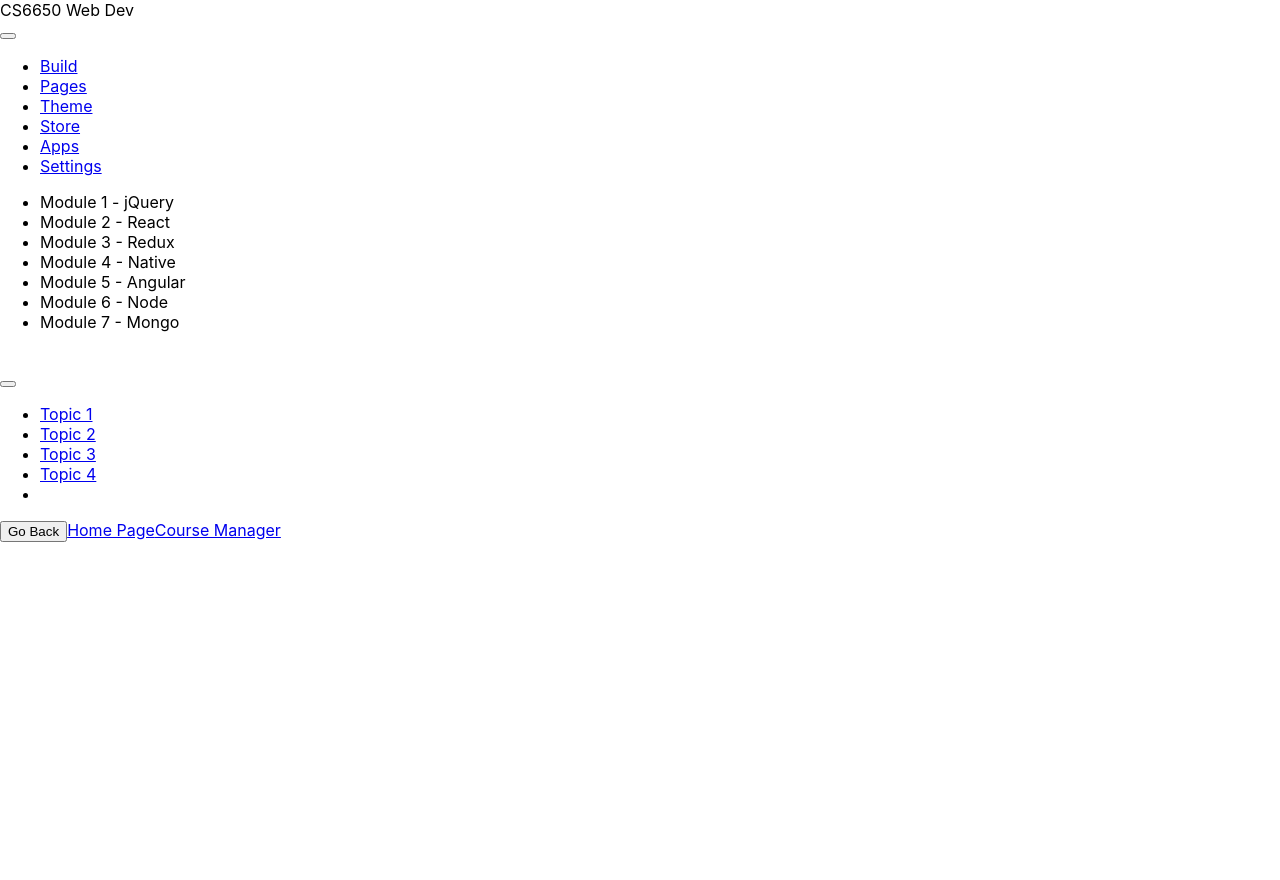
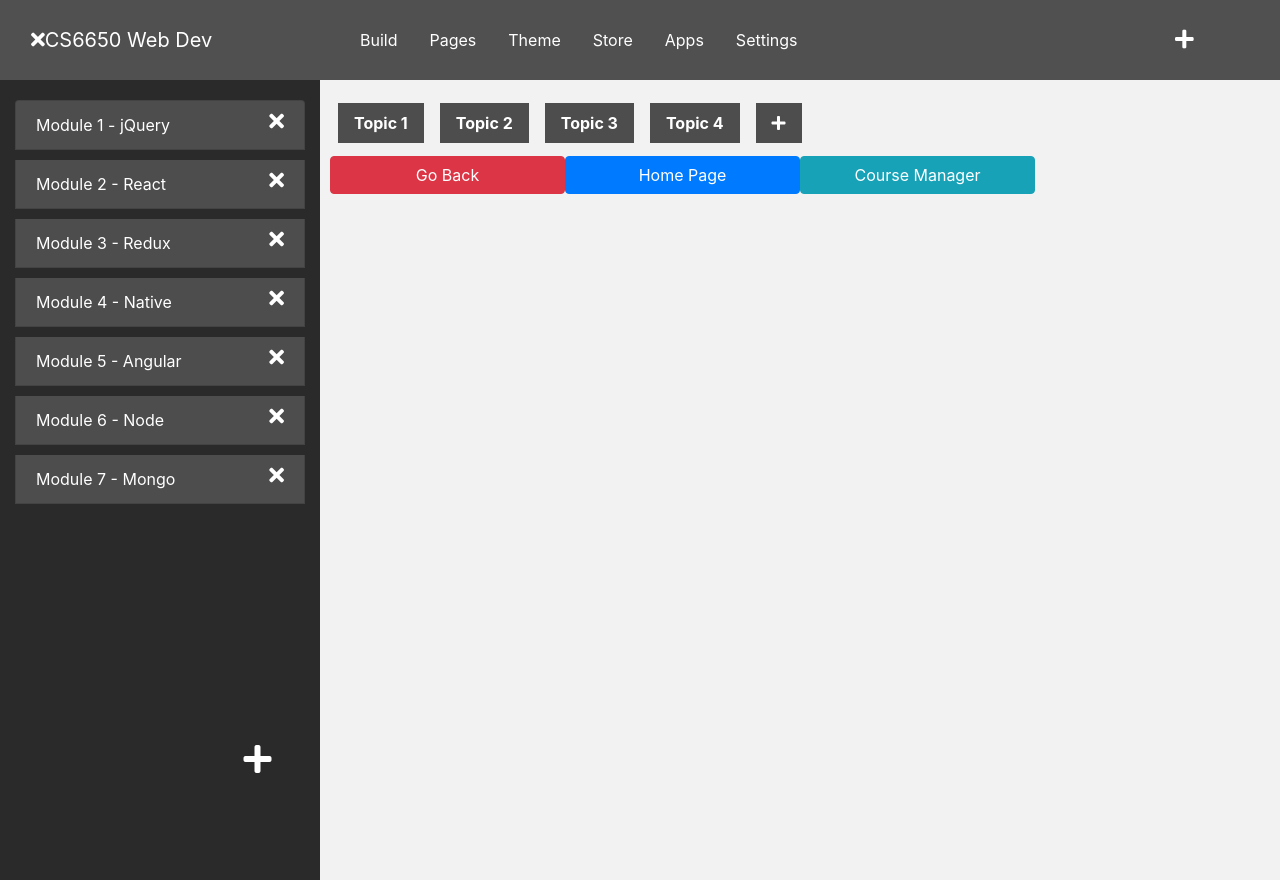
Before and after one commit to AilinShen/AilinShen-wbdv-sp21-01-ailin-shen-client-react, a React (Create React App) app: page /editor in a window 1280 px wide. Before the commit the page ends 800 px from the top, so only its background shows below. Built offline with nearby package versions, Linux system fonts and the light colour scheme.

Commit message:
styling files

```diff
--- a/public/index.html
+++ b/public/index.html
@@ -24,6 +24,7 @@
       work correctly both with client-side routing and a non-root public URL.
       Learn how to configure a non-root public URL by running `npm run build`.
     -->
+    <meta name="viewport" content="width=device-width, initial-scale=1.0">
     <title>React App</title>
   </head>
   <body>
--- a/src/index.css
+++ b/src/index.css
@@ -1,13 +1,130 @@
 body {
-  margin: 0;
-  font-family: -apple-system, BlinkMacSystemFont, 'Segoe UI', 'Roboto', 'Oxygen',
+    margin: 0;
+    font-family: -apple-system, BlinkMacSystemFont, 'Segoe UI', 'Roboto', 'Oxygen',
     'Ubuntu', 'Cantarell', 'Fira Sans', 'Droid Sans', 'Helvetica Neue',
     sans-serif;
-  -webkit-font-smoothing: antialiased;
-  -moz-osx-font-smoothing: grayscale;
+    -webkit-font-smoothing: antialiased;
+    -moz-osx-font-smoothing: grayscale;
 }
 
 code {
-  font-family: source-code-pro, Menlo, Monaco, Consolas, 'Courier New',
+    font-family: source-code-pro, Menlo, Monaco, Consolas, 'Courier New',
     monospace;
 }
+
+html, body, #root, .whole-page {
+    height: 100%;
+    width: 100%;
+    background-color: #f2f2f2;
+}
+
+
+
+.container-fluid {
+    height: 100%;
+    padding: 0px 0px;
+}
+
+.row {
+    margin: 5px 0px;
+}
+
+.color-me-white {
+    color: white;
+}
+
+.color-me-grey {
+    color: #2b2a2a;
+}
+
+.background-light-grey {
+    background-color: #515050;
+}
+
+.background-dark-grey {
+    background-color: #2b2a2a;
+}
+
+.background-dark-red {
+    background-color: #990000;
+}
+
+.operation-bar {
+    width: 90%;
+    height: 5%;
+    font-size: 18px;
+    font-weight: bold;
+    margin-left: 5%;
+    margin-right: 5%;
+}
+
+.course-tab {
+    background-color: white;
+    padding: 7px;
+    width: auto;
+    border-color: #a6a6a6;
+    border-style: solid;
+    border-width: 1px;
+    margin: 0% 5%;
+}
+
+.add-course-button {
+    position: fixed;
+    right: 5%;
+    bottom: 5%;
+}
+
+.cards-container {
+    margin: 1% 10%;
+}
+
+.card {
+    width: auto;
+    margin: 2% 1%;
+}
+
+.fixed-navbar {
+    position: fixed;
+    width: 100%;
+    z-index: 5;
+    top: 0;
+    height: 80px;
+}
+
+.main-page {
+    padding-top: 56px;
+    height: 100%;
+}
+
+.content-page {
+    height: 100%;
+    margin: 80px 0px 20px;
+}
+
+.bd-sidebar {
+    overflow-y: auto;
+    height: 100%;
+    padding-bottom: 2.5rem;
+}
+
+.module-tab {
+    background-color: #4d4d4d;
+    color: white;
+    margin: 5px;
+}
+
+.topic-pill {
+    background-color: #4d4d4d;
+    color: white;
+    margin: 8px;
+}
+
+.content-padding {
+    padding: 15px 10px;
+}
+
+.add-module-button {
+    position: fixed;
+    bottom: 2%;
+    left: 18%;
+}
--- a/src/index.js
+++ b/src/index.js
@@ -1,5 +1,7 @@
 import React from 'react';
 import ReactDOM from 'react-dom';
+import 'bootstrap/dist/css/bootstrap.min.css'
+import '@fortawesome/fontawesome-free/css/all.min.css'
 import './index.css';
 import App from './App';
 import reportWebVitals from './reportWebVitals';
```
Also changed, not shown: package.json (+7 -0 lines), src/components/course-manager1.js (deleted, +0 -97 lines), 1 other file (tests, documents, lock files or other folders).
